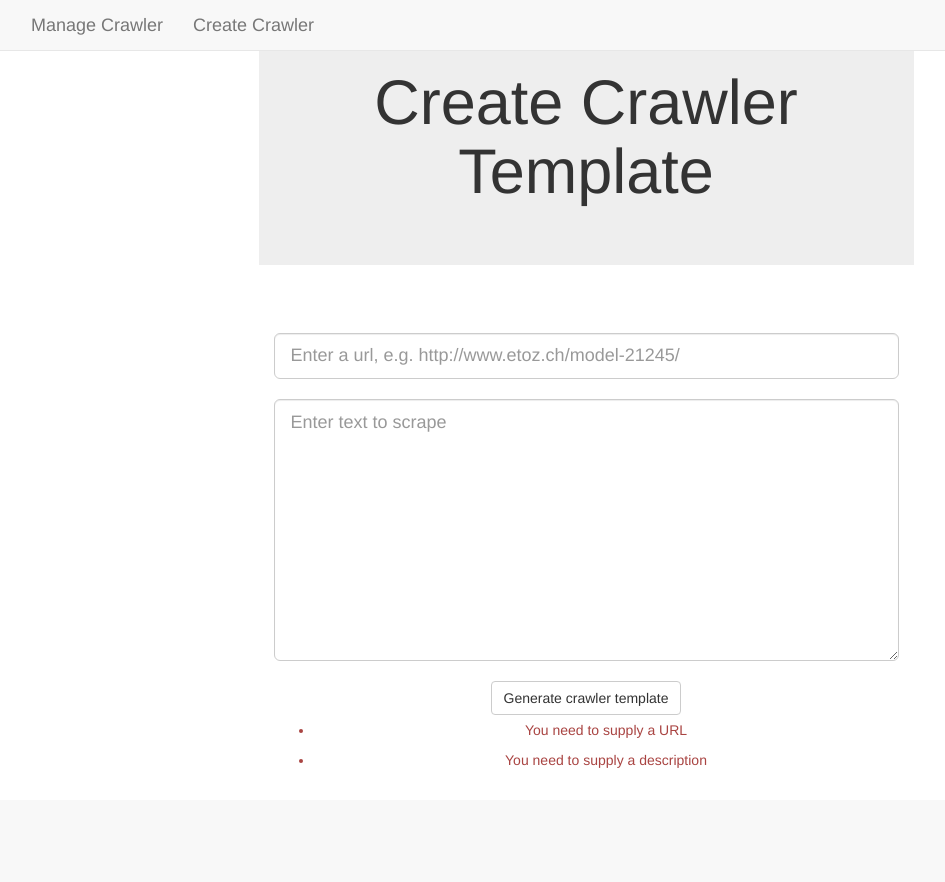
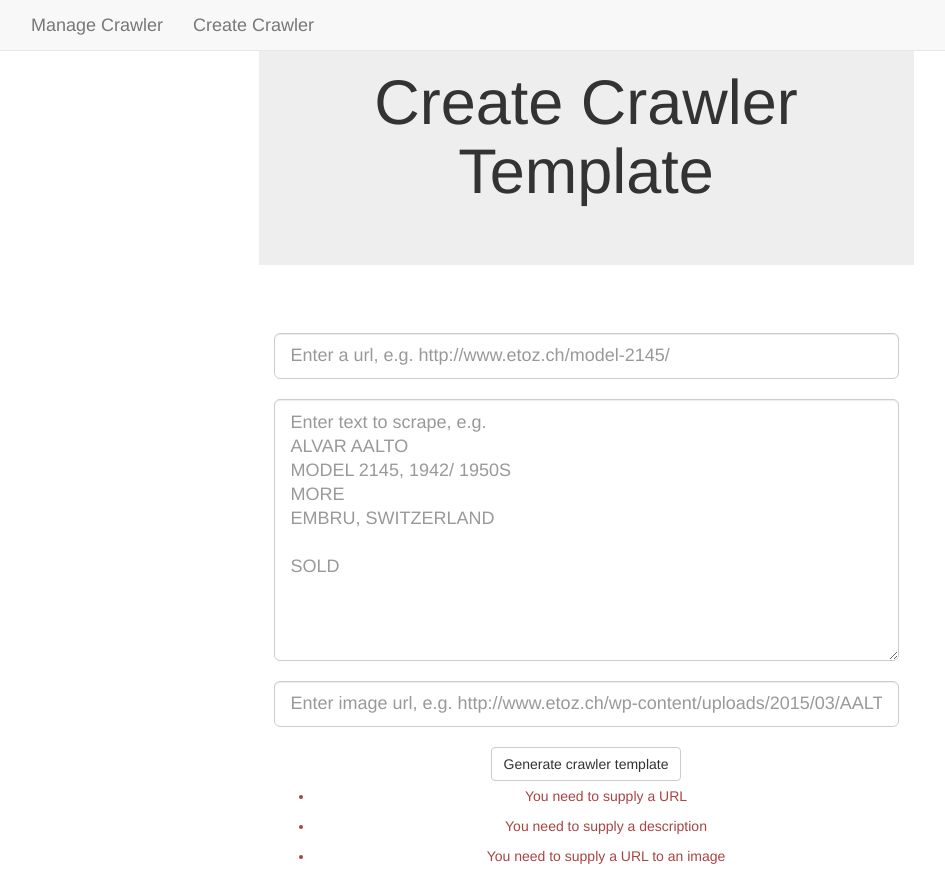
Before and after one commit to pejaab/unstructured-data-crawler, a Django app: page /templates/new in a window 1280 px wide. Shown: the whole page, without its empty margins (54-999 px from the left). Before the commit the page ends 768 px from the top, so only its background shows below. Run offline with Django 3.2, Linux system fonts and the light colour scheme; parts of the project's set-up code (start-up, migrations or seed data) failed here and were passed over; some libraries are stand-ins or nearby versions.

Commit message:
enables the search of picture links to crawl pictures as well

```diff
--- a/impudo-ui/interface/forms.py
+++ b/impudo-ui/interface/forms.py
@@ -2,31 +2,45 @@ import re
 
 from django import forms
 
-from interface.models import Template, Crawler
+from interface.models import Template, Crawler, CrawlerImg
 from interface.analyzer.analyzer import Analyzer
 
 
 EMPTY_URL_ERROR = 'You need to supply a URL'
 EMPTY_DESC_ERROR = 'You need to supply a description'
+EMPTY_IMG_ERROR = 'You need to supply a URL to an image'
+
+SCRAPE_TEXT = '''ALVAR AALTO
+MODEL 2145, 1942/ 1950S
+MORE
+EMBRU, SWITZERLAND
+
+SOLD
+'''
 
 class TemplateForm(forms.models.ModelForm):
 
     class Meta:
         model = Template
-        fields = ('url', 'desc',)
+        fields = ('url', 'desc', 'img',)
         widgets = {
                 'url': forms.fields.URLInput(attrs={
-                    'placeholder': 'Enter a url, e.g. http://www.etoz.ch/model-21245/',
+                    'placeholder': 'Enter a url, e.g. http://www.etoz.ch/model-2145/',
                     'class': 'form-control input-lg',
                 }),
                 'desc': forms.Textarea(attrs={
-                    'placeholder': 'Enter text to scrape',
+                    'placeholder': 'Enter text to scrape, e.g.\n' + SCRAPE_TEXT,
                     'class': 'form-control input-lg',
                     }),
+                'img': forms.TextInput(attrs={
+                    'placeholder': 'Enter image url, e.g. http://www.etoz.ch/wp-content/uploads/2015/03/AALTOalvar_Sofa2145_001.jpg',
+                    'class': 'form-control input-lg',
+                    })
             }
         error_messages = {
                 'url': {'required': EMPTY_URL_ERROR},
-                'desc': {'required': EMPTY_DESC_ERROR}
+                'desc': {'required': EMPTY_DESC_ERROR},
+                'img': {'required': EMPTY_IMG_ERROR},
                 }
 
     def save(self):
@@ -43,8 +57,11 @@ class TemplateForm(forms.models.ModelForm):
     def analyze(self):
         desc = self['desc'].value().replace('\r', '')
         url = self['url'].value()
+        img_url = self['img'].value()
         analyzer = Analyzer(url)
         paths = analyzer.analyze(desc)
-
+        img_path = analyzer.find_img_xpath(img_url)
         for path in paths:
             Crawler.objects.create(template= self.instance, xpath= path, content= analyzer.find_content(path), url= url)
+
+        CrawlerImg.objects.create(template= self.instance, xpath= img_path, url= analyzer.find_img_url(img_path))
--- a/impudo-ui/interface/models.py
+++ b/impudo-ui/interface/models.py
@@ -5,6 +5,7 @@ class Template(models.Model):
     url_abbr = models.TextField(verbose_name='Name')
     url = models.URLField()
     desc = models.TextField(verbose_name='Description')
+    img = models.TextField(verbose_name='Image link')
 
     def __str__(self):
         return self.url_abbr
@@ -31,3 +32,16 @@ class Record(models.Model):
 
     def __str__(self):
         return str(self.pk)
+
+
+class CrawlerImg(models.Model):
+    template = models.ForeignKey(Template, default=None)
+    xpath = models.TextField()
+    url = models.TextField()
+
+'''
+class Image(models.Model):
+    record = models.ForeignKey(Record, default=None)
+    url = models.URLField()
+    path = CharField(max_lenth=200, default=None)
+'''
--- a/impudo-ui/interface/templates/home.html
+++ b/impudo-ui/interface/templates/home.html
@@ -11,12 +11,15 @@
     <br>
     {{ form.desc }}
     <br>
+    {{ form.img }}
+    <br>
     <input id='id_submit' type='submit' value='Generate crawler template' class='btn btn-default'/>
     {% csrf_token %}
     {% if form.errors %}
       <div class='form-group has-error'>
         <span class='help-block'>{{ form.url.errors }}</span>
         <span class='help-block'>{{ form.desc.errors }}</span>
+        <span class='help-block'>{{ form.img.errors }}</span>
       </div>
     {% endif %}
   </form>
--- a/impudo-ui/interface/views.py
+++ b/impudo-ui/interface/views.py
@@ -3,7 +3,7 @@ from django.http import HttpResponse
 from django.shortcuts import redirect, render
 
 from interface.forms import TemplateForm
-from interface.models import Template, Crawler
+from interface.models import Template, Crawler, CrawlerImg
 from interface.tasks import scrape
 
 NO_SELECTION_ERROR = 'You need to select at least one option'
@@ -13,6 +13,7 @@ def home_page(request):
 
 def view_template(request, template_id):
     item = Template.objects.get(id=template_id)
+    img = CrawlerImg.objects.get(template_id=template_id)
     form = TemplateForm()
     if request.method == 'POST':
         form = TemplateForm(data=request.POST, instance=item)
@@ -27,16 +28,17 @@ def view_template(request, template_id):
             Crawler.objects.filter(template_id=template_id, active=0).delete()
 
             if 'dispatch' in request.POST:
-                #TODO: start crawler & redirect to manage page
+                #TODO: redirect to manage page
                 if not 'record' in request.POST:
                     return render(request, 'template.html',
-                            {'form': form, 'item': item, 'not_selected_error': NO_SELECTION_ERROR})
+                            {'form': form, 'item': item, 'img': img, 'not_selected_error': NO_SELECTION_ERROR})
                 else:
-                    scrape.delay(template_id)
+                    #scrape.delay(template_id)
                     return render(request, 'home.html', {'form': TemplateForm()})
 
             # Delete xpath records before re-searching them
             Crawler.objects.filter(template_id=template_id).delete()
+            CrawlerImg.objects.filter(template_id=template_id).delete()
             item = form.save()
             form.analyze()
             return redirect(item)
@@ -46,7 +48,8 @@ def view_template(request, template_id):
         return render(
                 request, 'template.html', {
                     'item': item,
-                    'form': TemplateForm(initial={'url': item.url, 'desc': item.desc}),
+                    'form': TemplateForm(initial={'url': item.url, 'desc': item.desc, 'img': item.img}),
+                    'img': img,
                     }
                 )
 
```
Also changed, not shown: impudo-ui/interface/analyzer/analyzer.py (+59 -0 lines), impudo-ui/interface/templates/template.html (+8 -2 lines).
